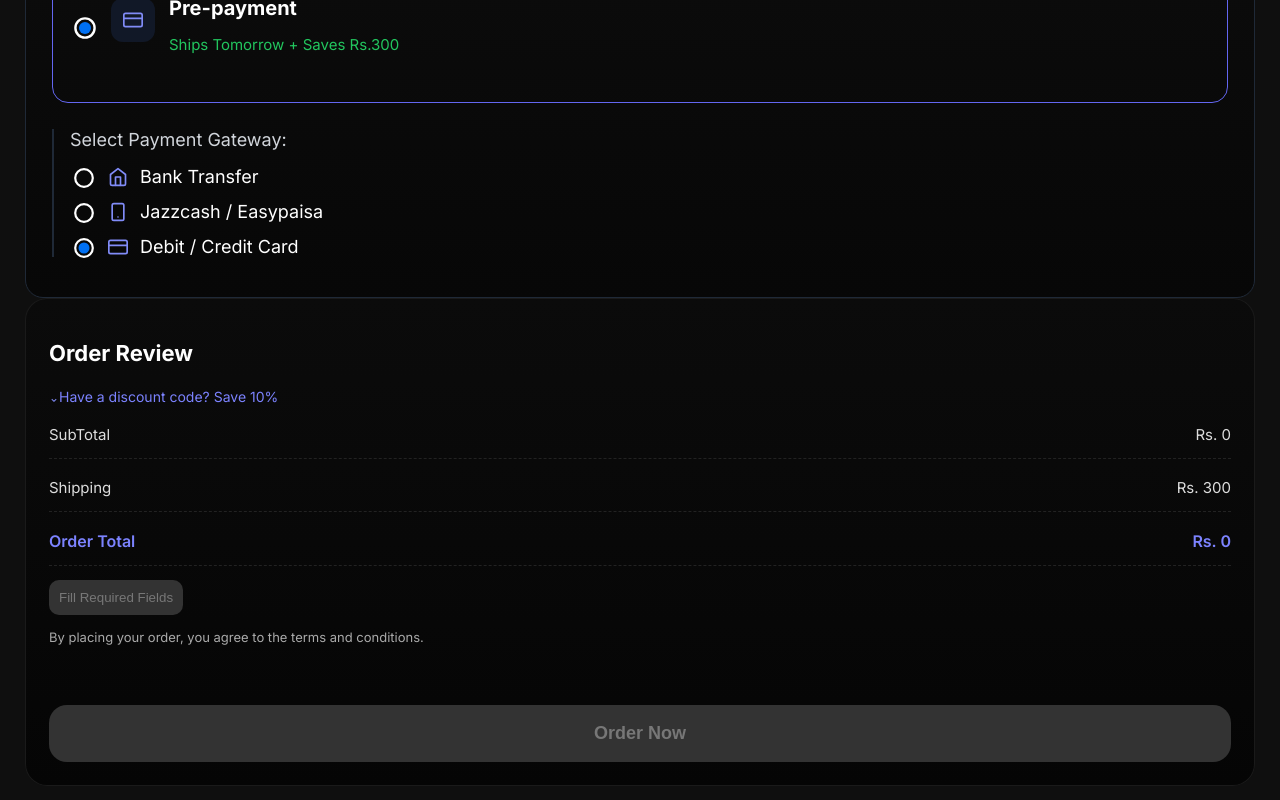
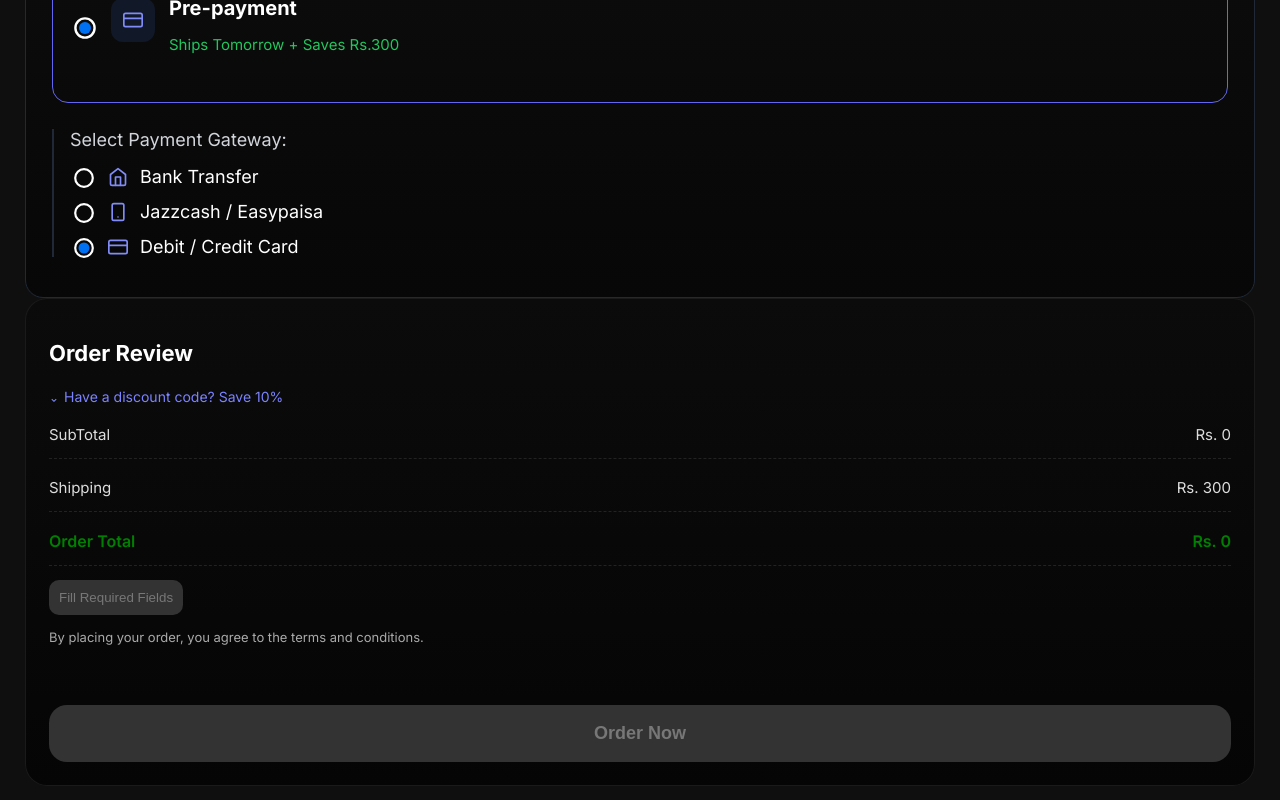
Before and after one commit to mouzam-ali-007/book-app, a React (Vite) app in the folder arslan-abbas-books/: page /checkout in a window 1280 px wide. Shown: the part 1976-2776 px from the top of the page. Built offline with nearby package versions, Linux system fonts and the light colour scheme.

Commit message:
Added green color logic

```diff
--- a/arslan-abbas-books/src/components/CheckoutForm/Checkout.css
+++ b/arslan-abbas-books/src/components/CheckoutForm/Checkout.css
@@ -570,6 +570,7 @@ input[type="radio"]:checked::before {
     display: inline-block;
     transition: transform 0.3s ease;
     font-size: 12px;
+    margin-right: 5px;
 }
 
 .arrow.rotate {
@@ -580,6 +581,16 @@ input[type="radio"]:checked::before {
 .payment-card h3 {
     font-size: 28px;
     margin-bottom: 12px;
+}
+
+.total-amount.prepaid {
+    color: green;
+    /* prepaid */
+}
+
+.total-amount.postpaid {
+    color: #7c83ff;
+    /* other methods */
 }
 
 .divider {
--- a/arslan-abbas-books/src/components/CheckoutForm/Checkout.jsx
+++ b/arslan-abbas-books/src/components/CheckoutForm/Checkout.jsx
@@ -698,8 +698,12 @@ export default function CheckoutForm() {
                     </div>
 
                     <div className="summary-line total">
-                        <span>Order Total</span>
-                        <span>Rs. {grandTotal}</span>
+                        <span className={method === 'prepaid' ? 'total-amount prepaid' : 'total-amount postpaid'}>Order Total</span>
+
+
+                        <span className={method === 'prepaid' ? 'total-amount prepaid' : 'total-amount postpaid'}>
+                            Rs. {grandTotal}
+                        </span>
                     </div>
 
                     {grandTotal === 0 && (
```
